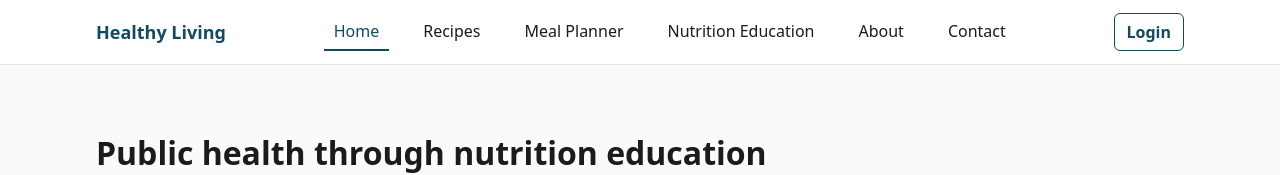
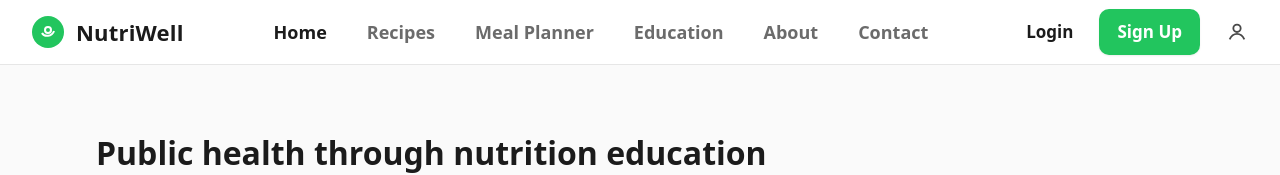
Before and after one commit to Dy1anL1/5032-Nutrition-Education, a Vue app: page / in a window 1280 px wide. Shown: the top 175 px of the page. Built offline with nearby package versions, Linux system fonts and the light colour scheme.

Commit message:
Make sure the navbar style match my design

```diff
--- a/src/components/NavBar.vue
+++ b/src/components/NavBar.vue
@@ -1,21 +1,48 @@
 <template>
-  <header>
-    <div class="container navbar">
-      <!-- Left brand -->
-      <router-link class="brand" to="/">Healthy Living</router-link>
+  <header class="topbar">
+    <div class="navbar">
+      <router-link class="brand" to="/">
+        <span class="logo-icon">
+          <svg width="32" height="32" viewBox="0 0 32 32">
+            <circle cx="16" cy="16" r="16" fill="#22c55e" />
+            <path d="M10 17c2 4 10 4 12-2" stroke="#fff" stroke-width="2" fill="none" />
+            <path
+              d="M16 11a3 3 0 1 1 0 6 3 3 0 0 1 0-6z"
+              stroke="#fff"
+              stroke-width="2"
+              fill="none"
+            />
+          </svg>
+        </span>
+        NutriWell
+      </router-link>
 
-      <!-- Center navigation links -->
       <nav class="nav-links">
         <router-link to="/" exact-active-class="active">Home</router-link>
         <router-link to="/recipes" active-class="active">Recipes</router-link>
         <router-link to="/meal-planner" active-class="active">Meal Planner</router-link>
-        <router-link to="/education" active-class="active">Nutrition Education</router-link>
+        <router-link to="/education" active-class="active">Education</router-link>
         <router-link to="/about" active-class="active">About</router-link>
         <router-link to="/contact" active-class="active">Contact</router-link>
       </nav>
 
-      <!-- Right side button -->
-      <router-link to="/login" class="btn">Login</router-link>
+      <div class="actions">
+        <router-link to="/login" class="login">Login</router-link>
+        <router-link to="/register" class="btn-signup">Sign Up</router-link>
+        <RouterLink to="/account" class="avatar" aria-label="Account">
+          <svg
+            viewBox="0 0 24 24"
+            width="22"
+            height="22"
+            fill="none"
+            stroke="currentColor"
+            stroke-width="2"
+          >
+            <circle cx="12" cy="8" r="4"></circle>
+            <path d="M4 20c1.5-3.5 5-6 8-6s6.5 2.5 8 6"></path>
+          </svg>
+        </RouterLink>
+      </div>
     </div>
   </header>
 </template>
@@ -23,46 +50,140 @@
 <script setup></script>
 
 <style scoped>
+:root {
+  --green: #22c55e;
+  --green-d: #16a34a;
+  --ink: #1b1b1b;
+  --muted: #586174;
+  --line: #e6e6e6;
+}
+
+.topbar {
+  background: #fff;
+  border-bottom: 1px solid var(--line);
+}
+
 .navbar {
-  display: flex;
+  display: grid;
+  grid-template-columns: auto 1fr auto;
   align-items: center;
-  justify-content: space-between;
   height: 64px;
+  padding: 0 32px;
+  width: 100%;
+  box-sizing: border-box;
 }
 
 .brand {
-  font-weight: 700;
-  font-size: 18px;
-  color: var(--brand);
+  display: flex;
+  align-items: center;
+  font-weight: 800;
+  font-size: 22px;
+  color: var(--ink);
+  letter-spacing: 0.2px;
+  text-decoration: none;
+  gap: 10px;
+}
+.logo-icon {
+  display: flex;
+  align-items: center;
+  margin-right: 2px;
 }
 
 .nav-links {
+  justify-self: center;
   display: flex;
-  gap: 24px;
-  justify-content: center;
-  flex: 1;
+  gap: 36px;
+  align-items: center;
+}
+.nav-links a {
+  font-weight: 600;
+  font-size: 18px;
+  color: var(--muted);
+  padding: 6px 2px;
+  position: relative;
+  text-decoration: none;
+  transition: color 0.2s;
+}
+.nav-links a:hover {
+  color: var(--ink);
+}
+.nav-links .active {
+  color: var(--green);
+}
+.nav-links .active::after {
+  content: '';
+  position: absolute;
+  left: 0;
+  right: 0;
+  bottom: -6px;
+  height: 2px;
+  border-radius: 2px;
+  background: var(--green);
 }
 
-.nav-links a {
-  padding: 6px 10px;
-  font-weight: 500;
-  color: var(--ink);
+.actions {
+  justify-self: end;
+  display: flex;
+  align-items: center;
+  gap: 18px;
 }
 
-.nav-links a.active {
-  color: var(--brand);
-  border-bottom: 2px solid var(--brand);
+.login {
+  color: var(--ink);
+  font-weight: 600;
+  font-size: 17px;
+  background: none;
+  border: none;
+  padding: 0 8px;
+  text-decoration: none;
+  transition: color 0.2s;
+}
+.login:hover {
+  color: var(--green);
 }
 
-.btn {
-  padding: 6px 12px;
-  border: 1px solid var(--brand);
-  border-radius: 6px;
-  font-weight: 600;
-  color: var(--brand);
+.btn-signup {
+  display: inline-flex;
+  align-items: center;
+  justify-content: center;
+  min-width: 88px;
+  padding: 10px 18px;
+  border-radius: 10px;
+  font-weight: 700;
+  font-size: 17px;
+  background: #22c55e !important;
+  color: #fff !important;
+  border: none !important;
+  text-decoration: none;
+  box-shadow: 0 1px 2px rgba(0, 0, 0, 0.08);
+  transition: background 0.2s;
 }
-.btn:hover {
-  background: var(--brand);
-  color: #fff;
+.btn-signup:hover,
+.btn-signup:focus-visible {
+  background: var(--green-d);
+}
+
+.avatar {
+  margin-left: 8px;
+  opacity: 0.8;
+  display: flex;
+  align-items: center;
+}
+
+@media (max-width: 960px) {
+  .nav-links {
+    gap: 20px;
+  }
+  .nav-links a {
+    font-size: 16px;
+  }
+}
+@media (max-width: 768px) {
+  .nav-links {
+    display: none;
+  }
+  .actions {
+    gap: 14px;
+  }
 }
 </style>
```
